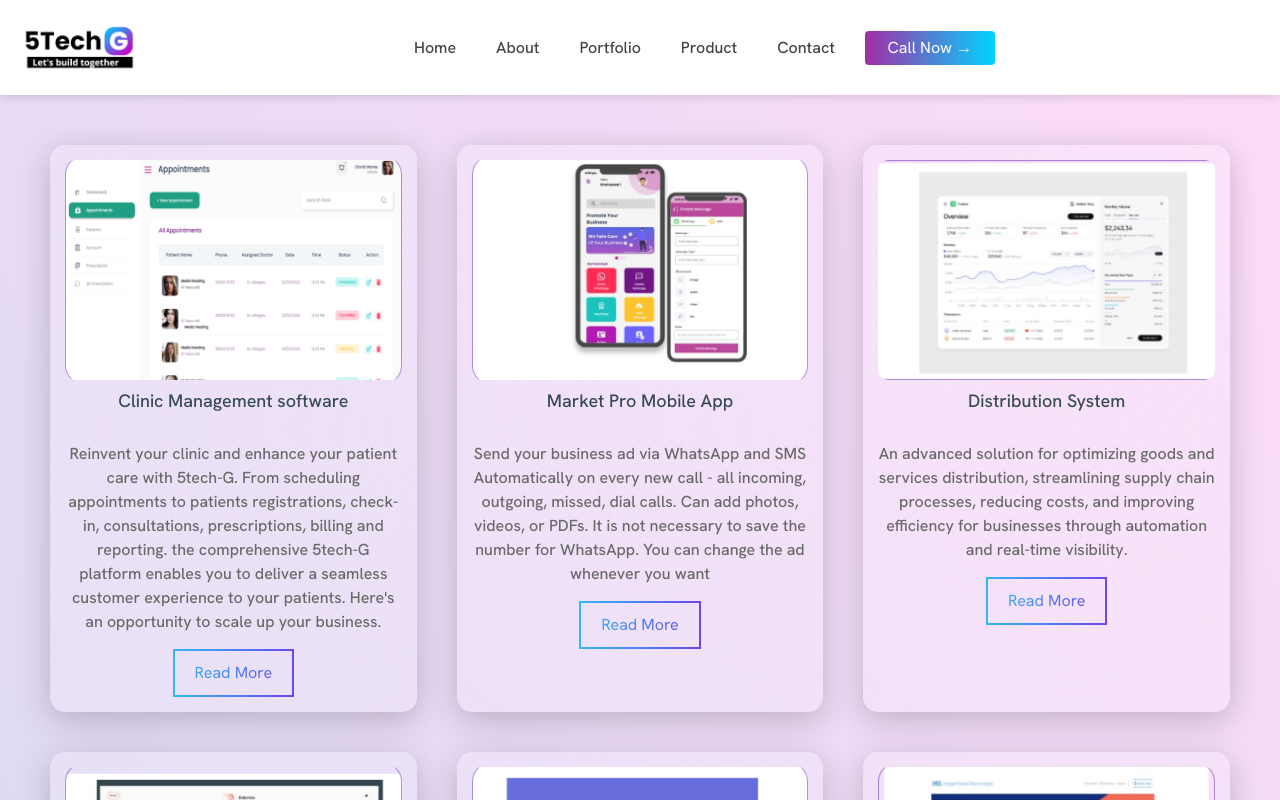
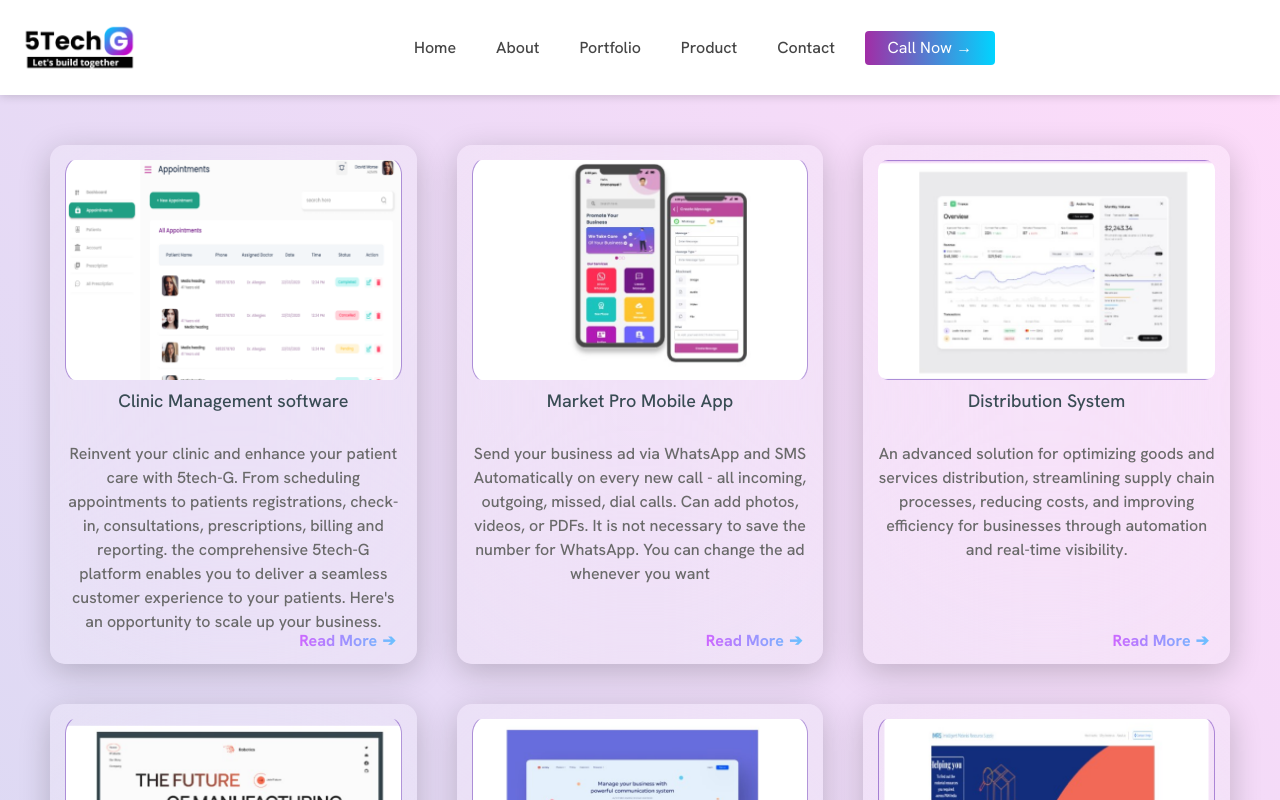
Before and after one commit to harshvyas0803/5techg, a React (Create React App) app: page /product in a window 1280 px wide. Shown: the top 800 px of the page. Built offline with nearby package versions, Linux system fonts and the light colour scheme.

Commit message:
updated Readmmore in project

```diff
--- a/src/pages/product/Product.css
+++ b/src/pages/product/Product.css
@@ -21,7 +21,7 @@
     padding: 15px;
     display: flex;
     flex-direction: column;
-    align-items: center;
+    align-items: center;  position: relative;
     transition: transform 0.3s ease, box-shadow 0.3s ease;
 }
 
@@ -52,26 +52,12 @@
     text-align: center;
     margin-bottom: 15px;
 }
-
-.read_more_button {
-    background: transparent;
-    font-size: 16px;
-    padding: 10px 20px;
-    border: 2px solid transparent;
-    border-radius: 20px;
-    cursor: pointer;
-    background-image: linear-gradient(to right, #31b9f3, #6d47ed);
-    -webkit-background-clip: text;
-    -webkit-text-fill-color: transparent;
-    border-image: linear-gradient(to right, #31b9f3, #6d47ed) 1;
-    transition: background 0.3s ease, border-color 0.3s ease;
+.read_more{
+    position: absolute;
+    bottom: 1px; /* Distance from bottom */
+    right: 1px; /* Distance from right */
 }
 
-.read_more_button:hover {
-    background-image: linear-gradient(to right, #6d47ed, #31b9f3);
-    -webkit-text-fill-color: black;
-    border-image: linear-gradient(to right, #6d47ed, #31b9f3) 1;
-}
 
 @media (max-width: 900px) {
     .product_cards_container {
--- a/src/pages/product/Product.jsx
+++ b/src/pages/product/Product.jsx
@@ -13,9 +13,9 @@
     { img: img1, title: 'Clinic Management software', description: 'Reinvent your clinic and enhance your patient care with 5tech-G. From scheduling appointments to patients registrations, check-in, consultations, prescriptions, billing and reporting. the comprehensive 5tech-G platform enables you to deliver a seamless customer experience to your patients. Here\'s an opportunity to scale up your business.' },
     { img: img2, title: 'Market Pro Mobile App', description: 'Send your business ad via WhatsApp and SMS Automatically on every new call - all incoming, outgoing, missed, dial calls. Can add photos, videos, or PDFs. It is not necessary to save the number for WhatsApp. You can change the ad whenever you want' },
     { img: img3, title: 'Distribution System', description: 'An advanced solution for optimizing goods and services distribution, streamlining supply chain processes, reducing costs, and improving efficiency for businesses through automation and real-time visibility.' },
-    { img: img4, title: 'Smart Factory software', description: 'Smart factory software is a computer program that leverages technologies like IoT, AI, and data analytics to automate and optimize manufacturing processes in a factory. It collects real-time data, enables machine-to-machine communication, predicts maintenance needs, automates workflows.' },
+    { img: img4, title: 'Smart Factory software', description: 'Smart factory software is a computer program that leverages technologies like IoT, AI, and data analytics to automate and optimize manufacturing processes in a factory. It collects real-time data, enables machine-to-machine communication, predicts maintenance needs, automates workflows.                                       ' },
     { img: img5, title: 'ERP system for casting company', description: 'Streamline casting operations with an efficient ERP system managing inventory, production planning, resource allocation, and quality control.' },
-    { img: img6, title: 'Matrimonial app', description: 'A user-friendly mobile application connecting individuals for matrimonial purposes, facilitating profile creation, partner search, and communication for a seamless matchmaking experience.' },
+    { img: img6, title: 'Matrimonial app', description: 'A user-friendly mobile application connecting individuals for matrimonial purposes, facilitating profile creation, partner search, and communication for a seamless matchmaking experience.           ' },
   ];
 
   return (
@@ -27,7 +27,9 @@
             <img src={product.img} alt={product.title} className="product_card_image" />
             <h3 className="product_card_title">{product.title}</h3>
             <p className="product_card_description">{product.description}</p>
-            <button className="read_more_button">Read More</button>
+            <button className="read_more ">
+                Read More
+              </button>
           </div>
         ))}
       </div>
```
